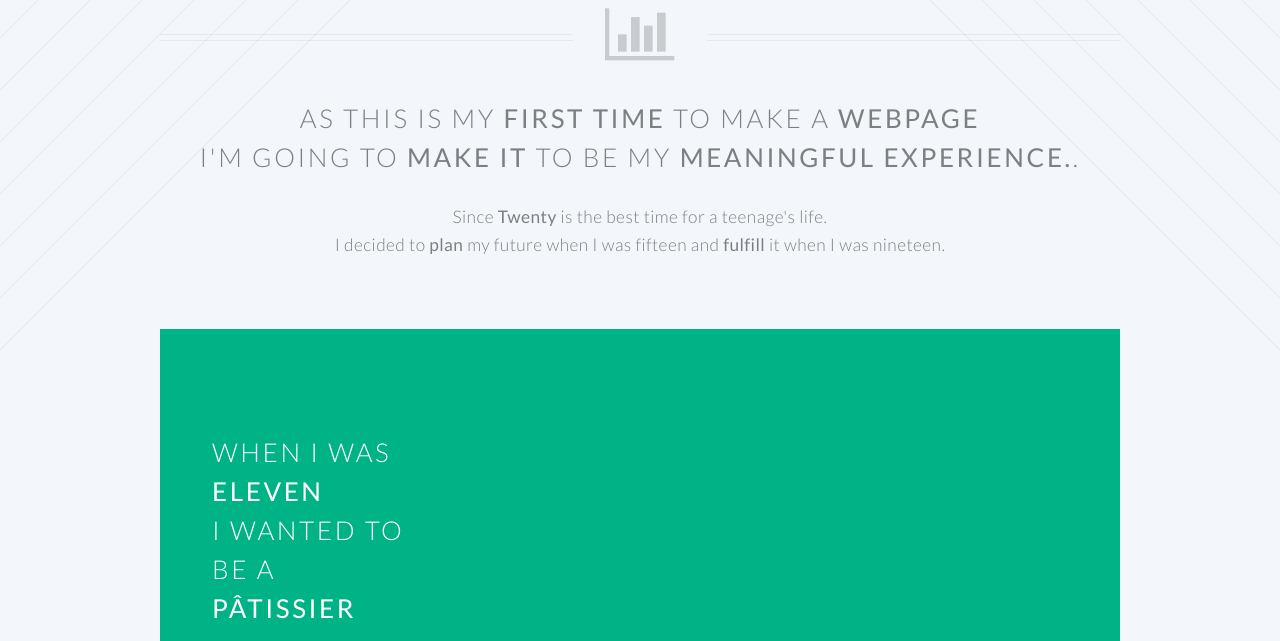
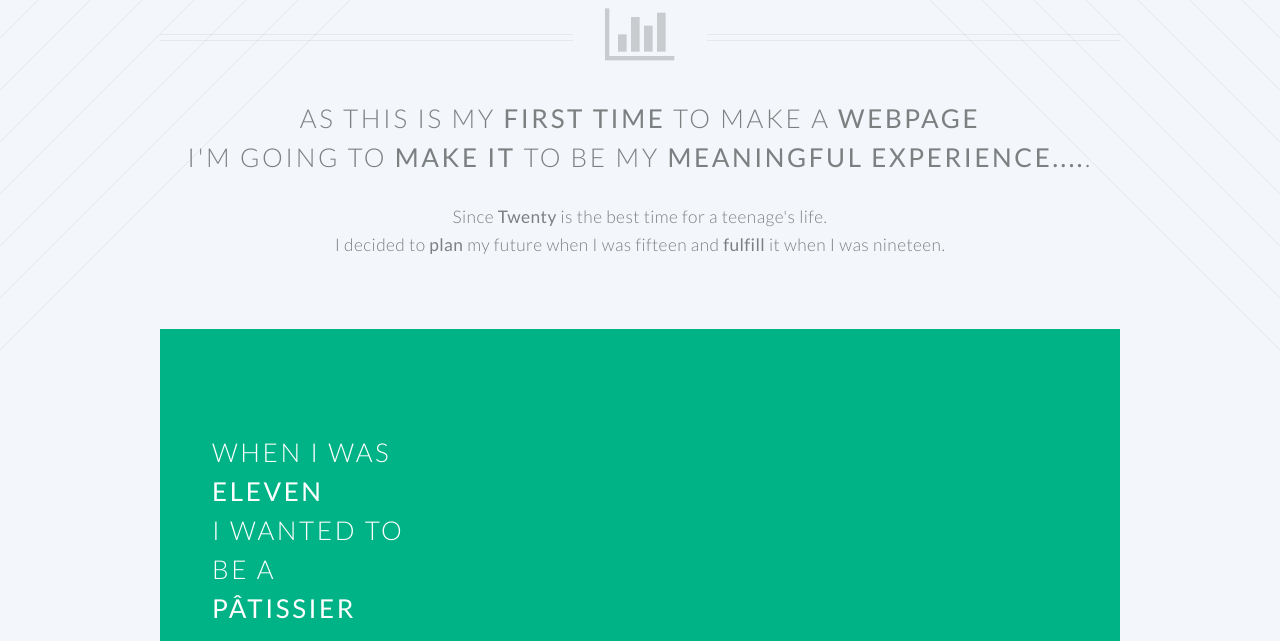
Before and after one commit to daisychung/daisychung.github.io, a plain HTML site: page index.html in a window 1280 px wide. Shown: the part 917-1558 px from the top of the page. Drawn offline with Linux system fonts and the light colour scheme.

```diff
--- a/index.html
+++ b/index.html
@@ -1,7 +1,7 @@
 <!DOCTYPE HTML>
 <!--
-	Twenty by HTML5 UP
-	html5up.net | @n33co
+
+
 	Free for personal and commercial use under the CCA 3.0 license (html5up.net/license)
 -->
 <html>
@@ -86,7 +86,7 @@
 						<span class="icon fa-bar-chart-o"></span>
 						<h2>As this is my <strong>first time </strong> to make a <strong>webpage </strong>
 						<br />
-						I'm going to <strong> make it </strong> to be my <strong> meaningful experience.</strong>.</h2>
+						I'm going to <strong> make it </strong> to be my <strong> meaningful experience....</strong>.</h2>
 						<p>Since <strong>Twenty</strong> is the best time for a teenage's life.
 							<br />
 							I decided to <strong> plan </strong> my future when I was fifteen and<strong> fulfill </strong> it when I was nineteen.
```
